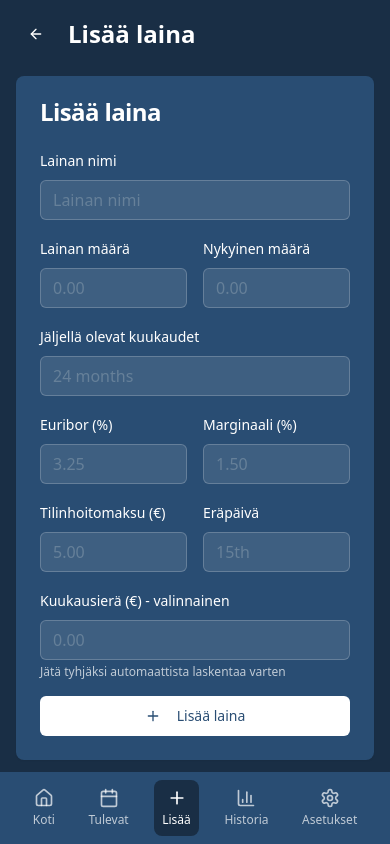
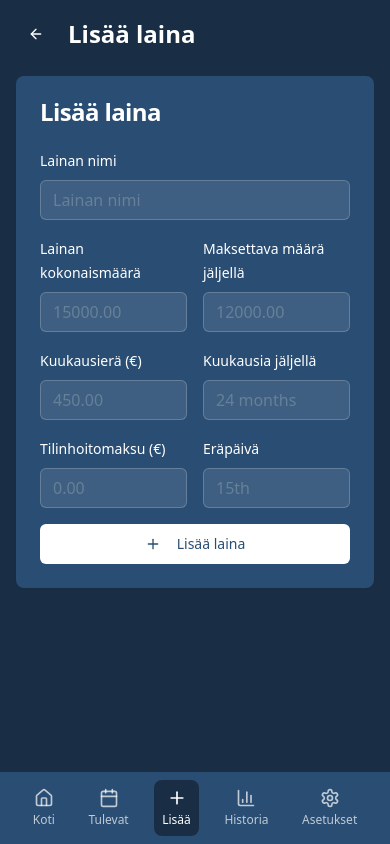
Before and after one commit to DRedMoon/split-smart-finance, a React (Vite) app: page /add-loan in a window 390 px wide. Built offline with nearby package versions, Linux system fonts and the light colour scheme.

Commit message:
Fix: Implement requested changes
- Allow loan calculation with total loan, months left, and monthly payment.
- Make app mobile-friendly.
- Restore the original dashboard layout.
- Fix category display in Add Expense.
- Fix build errors.

```diff
--- a/src/components/AddLoan.tsx
+++ b/src/components/AddLoan.tsx
@@ -8,7 +8,7 @@ import { Input } from '@/components/ui/input';
 import { Label } from '@/components/ui/label';
 import { useLanguage } from '@/contexts/LanguageContext';
 import { useToast } from '@/hooks/use-toast';
-import { addLoan, calculateLoanPayment2 } from '@/services/storageService';
+import { addLoan } from '@/services/storageService';
 
 const AddLoan = () => {
   const navigate = useNavigate();
@@ -21,43 +21,38 @@ const AddLoan = () => {
     currentAmount: 0,
     monthly: 0,
     rate: 0,
-    euriborRate: 0,
-    personalMargin: 0,
-    managementFee: 0,
     remaining: '',
-    dueDate: ''
+    dueDate: '',
+    managementFee: 0
   });
 
   const [calculatedValues, setCalculatedValues] = useState({
-    monthlyPayment: 0,
-    totalPayback: 0,
-    yearlyRate: 0
+    estimatedEuribor: 0,
+    totalPayback: 0
   });
 
-  // Auto-calculate when relevant fields change
+  // Calculate Euribor and other values from loan inputs
   useEffect(() => {
-    if (loanData.totalAmount > 0 && loanData.euriborRate >= 0 && loanData.personalMargin >= 0) {
-      const termMonths = parseInt(loanData.remaining.match(/\d+/)?.[0] || '12');
+    if (loanData.totalAmount > 0 && loanData.monthly > 0 && loanData.remaining) {
+      const termMonths = parseInt(loanData.remaining.match(/\d+/)?.[0] || '0');
       if (termMonths > 0) {
-        const calculation = calculateLoanPayment2(
-          loanData.totalAmount,
-          loanData.euriborRate,
-          loanData.personalMargin,
-          loanData.managementFee || 0,
-          termMonths
-        );
-        setCalculatedValues(calculation);
+        // Calculate total interest from monthly payments
+        const totalPayback = loanData.monthly * termMonths;
+        const totalInterest = totalPayback - loanData.totalAmount;
 
-        // Auto-update monthly payment if not manually set
-        if (loanData.monthly === 0) {
-          setLoanData(prev => ({ ...prev, monthly: calculation.monthlyPayment }));
-        }
+        // Estimate yearly interest rate (simplified calculation)
+        const yearlyRate = (totalInterest / loanData.totalAmount) * (12 / termMonths) * 100;
+
+        setCalculatedValues({
+          estimatedEuribor: Math.max(0, yearlyRate),
+          totalPayback: totalPayback
+        });
       }
     }
-  }, [loanData.totalAmount, loanData.euriborRate, loanData.personalMargin, loanData.managementFee, loanData.remaining]);
+  }, [loanData.totalAmount, loanData.monthly, loanData.remaining]);
 
   const handleAddLoan = () => {
-    if (!loanData.name || loanData.totalAmount === 0) {
+    if (!loanData.name || loanData.totalAmount === 0 || loanData.monthly === 0) {
       toast({
         title: t('error'),
         description: t('fill_required_fields'),
@@ -70,11 +65,11 @@ const AddLoan = () => {
       name: loanData.name,
       totalAmount: loanData.totalAmount,
       currentAmount: loanData.currentAmount || loanData.totalAmount,
-      monthly: loanData.monthly || calculatedValues.monthlyPayment,
-      rate: calculatedValues.yearlyRate || loanData.rate,
-      euriborRate: loanData.euriborRate,
-      personalMargin: loanData.personalMargin,
-      managementFee: loanData.managementFee,
+      monthly: loanData.monthly,
+      rate: calculatedValues.estimatedEuribor,
+      euriborRate: 0, // Not directly calculated
+      personalMargin: calculatedValues.estimatedEuribor, // Using estimated rate
+      managementFee: loanData.managementFee || 0,
       remaining: loanData.remaining,
       dueDate: loanData.dueDate,
       lastPayment: new Date().toISOString().split('T')[0]
@@ -100,7 +95,7 @@ const AddLoan = () => {
       </div>
 
       {/* Calculation Info */}
-      {calculatedValues.monthlyPayment > 0 && (
+      {calculatedValues.estimatedEuribor > 0 && (
         <Card className="mb-4 bg-green-500/20 border-green-500/30">
           <CardHeader>
             <CardTitle className="text-white flex items-center">
@@ -111,16 +106,12 @@ const AddLoan = () => {
           <CardContent className="space-y-2">
             <div className="grid grid-cols-2 gap-4 text-sm">
               <div>
-                <p className="text-white/70">{t('monthly_payment')}</p>
-                <p className="text-white font-medium">€{calculatedValues.monthlyPayment.toFixed(2)}</p>
+                <p className="text-white/70">{t('estimated_interest_rate')}</p>
+                <p className="text-white font-medium">{calculatedValues.estimatedEuribor.toFixed(2)}%</p>
               </div>
               <div>
                 <p className="text-white/70">{t('total_payback')}</p>
                 <p className="text-white font-medium">€{calculatedValues.totalPayback.toFixed(2)}</p>
-              </div>
-              <div>
-                <p className="text-white/70">{t('yearly_rate')}</p>
-                <p className="text-white font-medium">{calculatedValues.yearlyRate.toFixed(2)}%</p>
               </div>
             </div>
           </CardContent>
@@ -145,65 +136,51 @@ const AddLoan = () => {
 
           <div className="grid grid-cols-2 gap-4">
             <div>
-              <Label htmlFor="total-amount" className="text-white">{t('total_amount')}</Label>
+              <Label htmlFor="total-amount" className="text-white">{t('total_loan_amount')}</Label>
               <Input
                 id="total-amount"
                 type="number"
                 value={loanData.totalAmount || ''}
                 onChange={(e) => setLoanData(prev => ({ ...prev, totalAmount: parseFloat(e.target.value) || 0 }))}
                 className="bg-white/10 border-white/20 text-white mt-2"
-                placeholder="0.00"
+                placeholder="15000.00"
               />
             </div>
 
             <div>
-              <Label htmlFor="current-amount" className="text-white">{t('current_amount')}</Label>
+              <Label htmlFor="current-amount" className="text-white">{t('amount_left_to_pay')}</Label>
               <Input
                 id="current-amount"
                 type="number"
                 value={loanData.currentAmount || ''}
                 onChange={(e) => setLoanData(prev => ({ ...prev, currentAmount: parseFloat(e.target.value) || 0 }))}
                 className="bg-white/10 border-white/20 text-white mt-2"
-                placeholder="0.00"
+                placeholder="12000.00"
               />
             </div>
           </div>
 
-          <div>
-            <Label htmlFor="remaining-months" className="text-white">{t('remaining_months')}</Label>
-            <Input
-              id="remaining-months"
-              value={loanData.remaining}
-              onChange={(e) => setLoanData(prev => ({ ...prev, remaining: e.target.value }))}
-              className="bg-white/10 border-white/20 text-white mt-2"
-              placeholder="24 months"
-            />
-          </div>
-
           <div className="grid grid-cols-2 gap-4">
             <div>
-              <Label htmlFor="euribor-rate" className="text-white">{t('euribor_rate')} (%)</Label>
+              <Label htmlFor="monthly-payment" className="text-white">{t('monthly_payment')} (€)</Label>
               <Input
-                id="euribor-rate"
+                id="monthly-payment"
                 type="number"
-                step="0.01"
-                value={loanData.euriborRate || ''}
-                onChange={(e) => setLoanData(prev => ({ ...prev, euriborRate: parseFloat(e.target.value) || 0 }))}
+                value={loanData.monthly || ''}
+                onChange={(e) => setLoanData(prev => ({ ...prev, monthly: parseFloat(e.target.value) || 0 }))}
                 className="bg-white/10 border-white/20 text-white mt-2"
-                placeholder="3.25"
+                placeholder="450.00"
               />
             </div>
 
             <div>
-              <Label htmlFor="personal-margin" className="text-white">{t('personal_margin')} (%)</Label>
+              <Label htmlFor="remaining-months" className="text-white">{t('months_left')}</Label>
               <Input
-                id="personal-margin"
-                type="number"
-                step="0.01"
-                value={loanData.personalMargin || ''}
-                onChange={(e) => setLoanData(prev => ({ ...prev, personalMargin: parseFloat(e.target.value) || 0 }))}
+                id="remaining-months"
+                value={loanData.remaining}
+                onChange={(e) => setLoanData(prev => ({ ...prev, remaining: e.target.value }))}
                 className="bg-white/10 border-white/20 text-white mt-2"
-                placeholder="1.50"
+                placeholder="24 months"
               />
             </div>
           </div>
@@ -217,7 +194,7 @@ const AddLoan = () => {
                 value={loanData.managementFee || ''}
                 onChange={(e) => setLoanData(prev => ({ ...prev, managementFee: parseFloat(e.target.value) || 0 }))}
                 className="bg-white/10 border-white/20 text-white mt-2"
-                placeholder="5.00"
+                placeholder="0.00"
               />
             </div>
 
@@ -233,19 +210,6 @@ const AddLoan = () => {
             </div>
           </div>
 
-          <div>
-            <Label htmlFor="monthly-payment" className="text-white">{t('monthly_payment')} (€) - {t('optional')}</Label>
-            <Input
-              id="monthly-payment"
-              type="number"
-              value={loanData.monthly || ''}
-              onChange={(e) => setLoanData(prev => ({ ...prev, monthly: parseFloat(e.target.value) || 0 }))}
-              className="bg-white/10 border-white/20 text-white mt-2"
-              placeholder={calculatedValues.monthlyPayment > 0 ? calculatedValues.monthlyPayment.toFixed(2) : "0.00"}
-            />
-            <p className="text-white/70 text-xs mt-1">{t('leave_empty_for_auto_calculation')}</p>
-          </div>
-
           <Button onClick={handleAddLoan} className="w-full bg-white text-[#294D73]">
             <Plus size={16} className="mr-2" />
             {t('add_loan')}
--- a/src/components/EditLoan.tsx
+++ b/src/components/EditLoan.tsx
@@ -29,7 +29,9 @@ const EditLoan = () => {
     minimumPercent: 3,
     remaining: '',
     dueDate: '',
-    lastPayment: ''
+    lastPayment: '',
+    totalPayback: 0,
+    yearlyInterestRate: 0
   });
 
   const [calculatedValues, setCalculatedValues] = useState({
@@ -46,7 +48,25 @@ const EditLoan = () => {
       if (data?.loans) {
         const existingLoan = data.loans.find(loan => loan.id === parseFloat(loanId));
         if (existingLoan) {
-          setLoanData(existingLoan);
+          // Ensure all required properties are present
+          const fullLoanData = {
+            id: existingLoan.id,
+            name: existingLoan.name,
+            totalAmount: existingLoan.totalAmount,
+            currentAmount: existingLoan.currentAmount,
+            monthly: existingLoan.monthly,
+            rate: existingLoan.rate,
+            euriborRate: existingLoan.euriborRate || 0,
+            personalMargin: existingLoan.personalMargin || 0,
+            managementFee: existingLoan.managementFee || 0,
+            minimumPercent: existingLoan.minimumPercent || 3,
+            remaining: existingLoan.remaining,
+            dueDate: existingLoan.dueDate,
+            lastPayment: existingLoan.lastPayment,
+            totalPayback: existingLoan.totalPayback || existingLoan.totalAmount,
+            yearlyInterestRate: existingLoan.yearlyInterestRate || existingLoan.rate
+          };
+          setLoanData(fullLoanData);
           setIsCredit(existingLoan.remaining === 'Credit Card');
         }
       }
@@ -106,7 +126,9 @@ const EditLoan = () => {
         const updatedLoan = {
           ...loanData,
           rate: calculatedValues.yearlyRate || loanData.rate,
-          monthly: loanData.monthly || calculatedValues.monthlyPayment
+          monthly: loanData.monthly || calculatedValues.monthlyPayment,
+          totalPayback: calculatedValues.totalPayback || loanData.totalPayback,
+          yearlyInterestRate: calculatedValues.yearlyRate || loanData.yearlyInterestRate
         };
 
         data.loans[loanIndex] = updatedLoan;
--- a/src/contexts/LanguageContext.tsx
+++ b/src/contexts/LanguageContext.tsx
@@ -131,7 +131,20 @@ const translations: Translation = {
     category_name_required: 'Kategorian nimi vaaditaan',
     category_created: 'Kategoria luotu',
     created_successfully: 'luotu onnistuneesti',
-    optional: 'valinnainen'
+    optional: 'valinnainen',
+    total_loan_amount: 'Lainan kokonaismäärä',
+    amount_left_to_pay: 'Maksettava määrä jäljellä',
+    months_left: 'Kuukausia jäljellä',
+    estimated_interest_rate: 'Arvioitu korko',
+    confirm_delete_category: 'Haluatko varmasti poistaa kategorian',
+    total_bills: 'Laskuja yhteensä',
+    this_month: 'Tässä kuussa',
+    bills: 'laskua',
+
+    // Category descriptions
+    maintenance_charge_description: 'Merkitse jos kyseessä on yhtiövastike',
+    housing_company_expenditure_description: 'Merkitse jos kyseessä on taloyhtiön meno',
+    monthly_payment_description: 'Merkitse jos kyseessä on kuukausittainen maksu'
   },
   en: {
     balance: 'Balance',
@@ -245,7 +258,20 @@ const translations: Translation = {
     category_name_required: 'Category name is required',
     category_created: 'Category Created',
     created_successfully: 'created successfully',
-    optional: 'optional'
+    optional: 'optional',
+    total_loan_amount: 'Total Loan Amount',
+    amount_left_to_pay: 'Amount Left to Pay',
+    months_left: 'Months Left',
+    estimated_interest_rate: 'Estimated Interest Rate',
+    confirm_delete_category: 'Are you sure you want to delete category',
+    total_bills: 'Total Bills',
+    this_month: 'This Month',
+    bills: 'bills',
+
+    // Category descriptions
+    maintenance_charge_description: 'Mark if this is a maintenance charge',
+    housing_company_expenditure_description: 'Mark if this is a housing company expenditure',
+    monthly_payment_description: 'Mark if this is a monthly payment'
   }
 };
 
```
Also changed, not shown: src/components/CategoryCreator.tsx (+30 -8 lines), src/components/Dashboard.tsx (+55 -1 lines).
